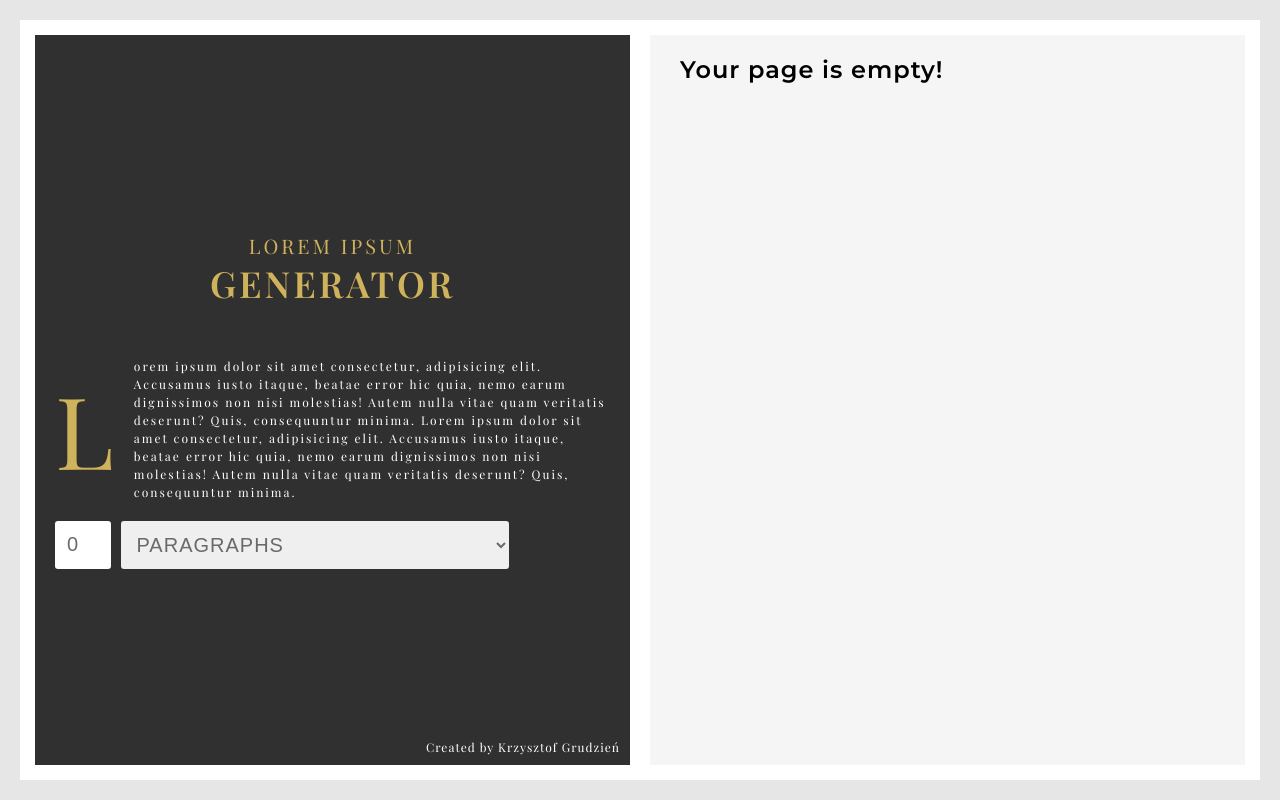
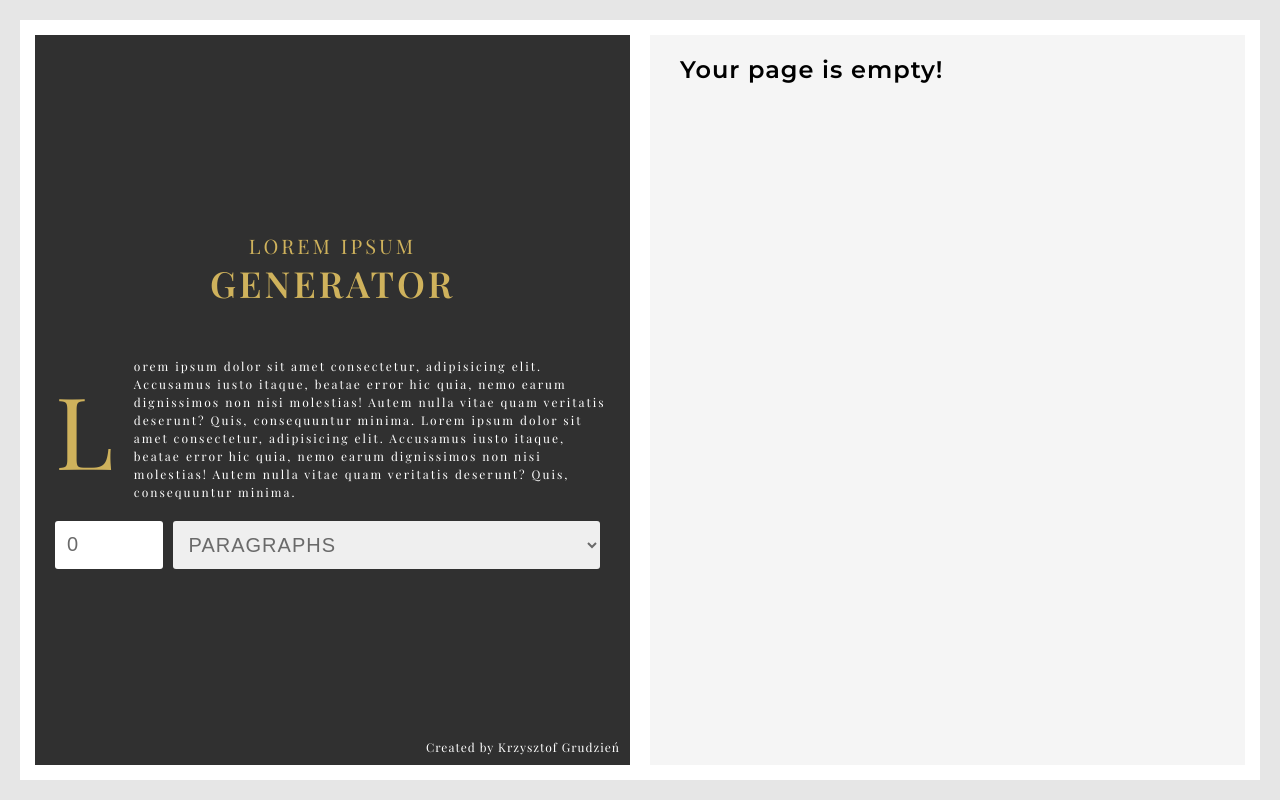
Before and after one commit to KrzysztofGrudzien/React-App-LoremiIpsumGenerator, a React (Create React App) app: page / in a window 1280 px wide. Built offline with nearby package versions, Linux system fonts and the light colour scheme; a web font is replaced by a local one.

Commit message:
change widths of form elements

```diff
--- a/src/components/App/App.scss
+++ b/src/components/App/App.scss
@@ -60,6 +60,7 @@ code {
   display: flex;
   margin-top: 2rem;
   width: 100%;
+
   &__input,
   &__select,
   &__button {
@@ -71,19 +72,15 @@ code {
     padding: 1.2rem;
     text-transform: uppercase;
   }
+
   &__input {
     border: none;
     color: var(--color-grey);
-    width: 10%;
+    width: 20%;
   }
+
   &__select {
     color: var(--color-grey);
-    width: 70%;
-  }
-  &__button {
-    background-color: var(--color-tertiary);
-    color: var(--color-primary);
-    cursor: pointer;
-    width: 20%;
+    width: 80%;
   }
 }
```
